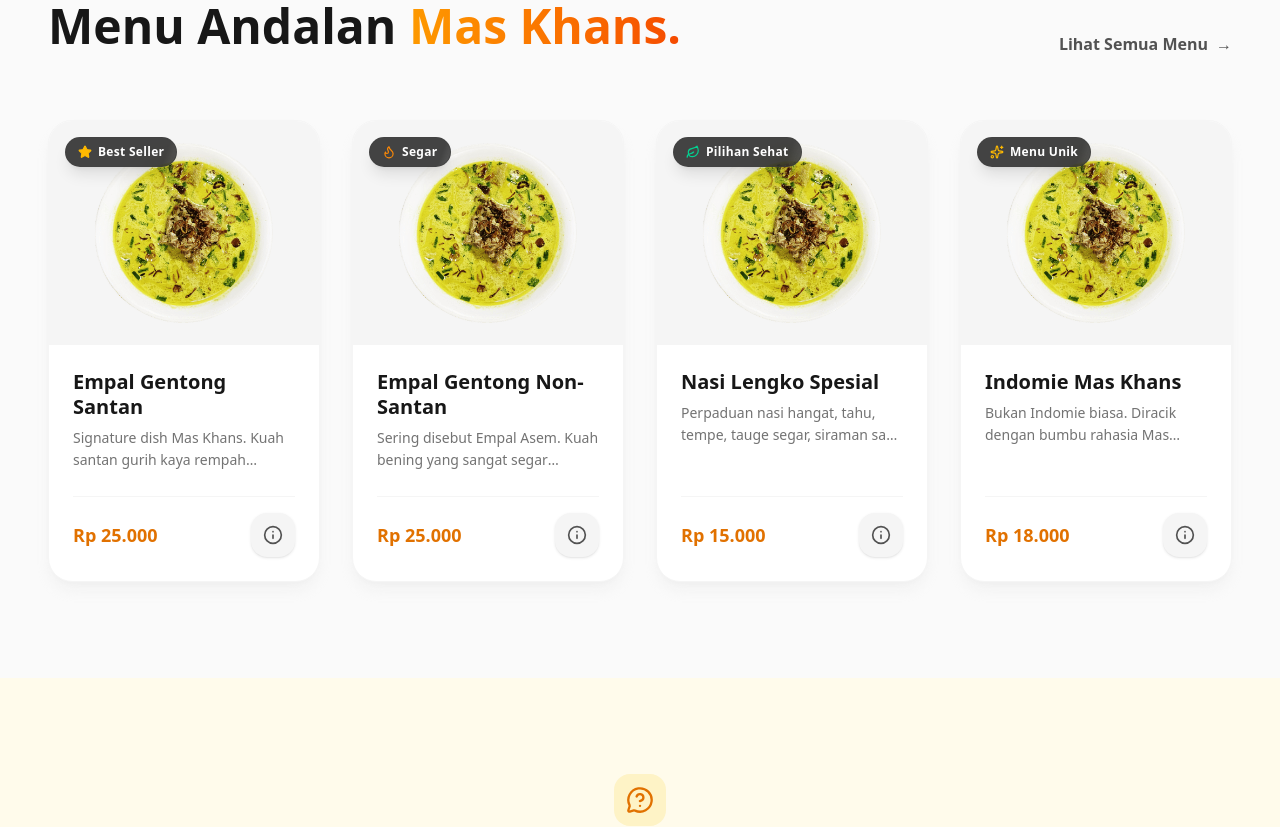
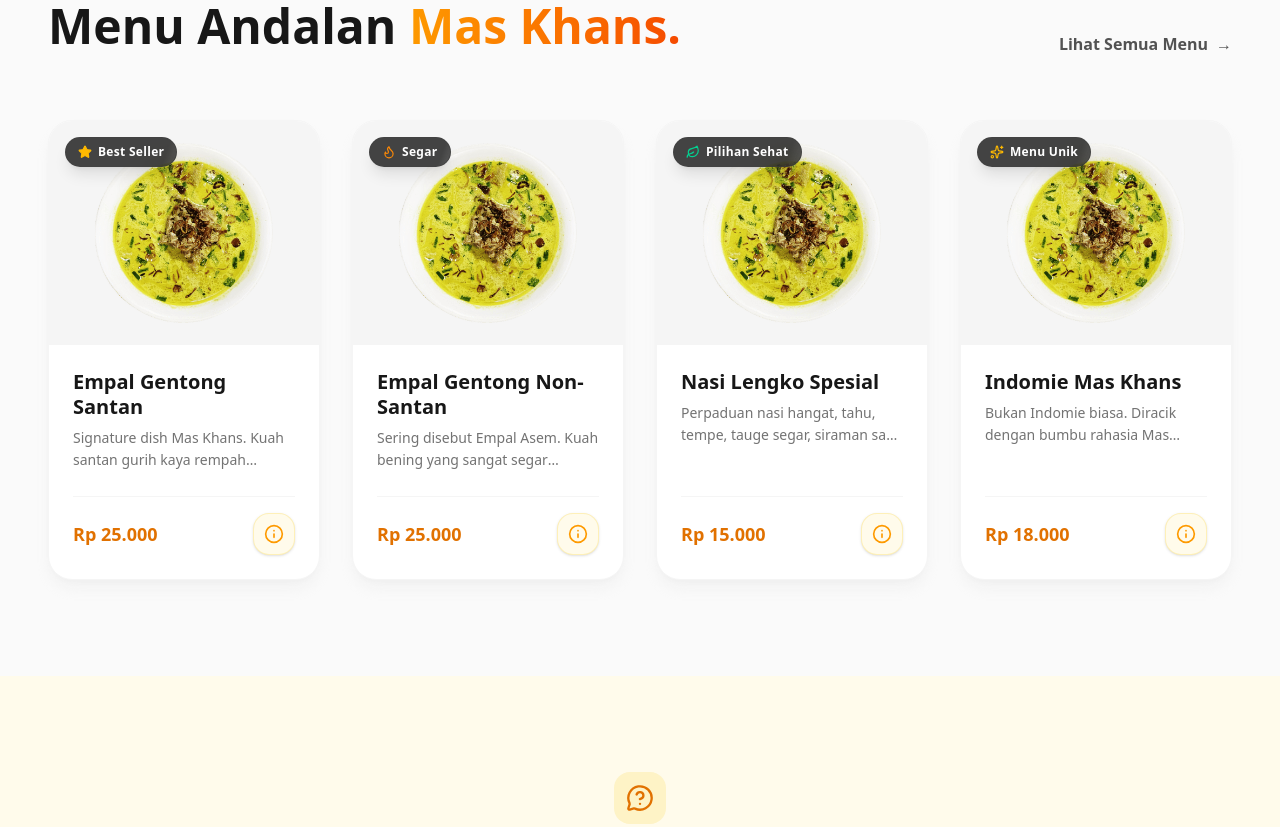
Before and after one commit to muhbintangmahardani/empalgentong-mas-khans, a Next.js app: page / in a window 1280 px wide. Shown: the part 2620-3447 px from the top of the page. Built offline with nearby package versions, Linux system fonts and the light colour scheme.

Commit message:
change components

```diff
--- a/app/components/Footer.tsx
+++ b/app/components/Footer.tsx
@@ -21,9 +21,16 @@
           {/* KOLOM 1: Brand & Sosial Media (Lebih Lebar - 4 Kolom) */}
           <div className="lg:col-span-4">
             <div className="flex items-center gap-3 mb-6">
-              <div className="h-10 w-10 bg-amber-500 rounded-xl flex items-center justify-center shadow-md shadow-amber-500/20">
-                <span className="text-neutral-900 font-extrabold text-xl">M</span>
+
+              {/* --- PERBAIKAN: Mengganti Inisial M dengan Logo Asli --- */}
+              <div className="h-12 w-12 rounded-xl flex items-center justify-center p-1 bg-white/5 border border-neutral-800 shadow-md">
+                <img
+                  src="/assets/logo.png"
+                  alt="Logo Mas Khans"
+                  className="h-full w-full object-contain drop-shadow-sm"
+                />
               </div>
+
               <span className="text-2xl font-extrabold text-white tracking-tight">
                 Mas Khans<span className="text-amber-500">.</span>
               </span>
--- a/app/components/PopularMenu.tsx
+++ b/app/components/PopularMenu.tsx
@@ -2,7 +2,7 @@
 
 import React, { useState } from 'react';
 import Link from 'next/link';
-import { Star, Flame, Sparkles, Info, X, Leaf } from 'lucide-react';
+import { Star, Flame, Sparkles, Info, X, Leaf, TrendingUp } from 'lucide-react';
 
 export default function PopularMenu() {
   const [selectedItem, setSelectedItem] = useState<any>(null);
@@ -76,19 +76,21 @@
 
       <div className="max-w-7xl mx-auto px-6 md:px-12">
 
-        {/* Header Section */}
-        <div className="flex flex-col md:flex-row justify-between items-end mb-12 md:mb-16 gap-6">
-          <div className="max-w-2xl">
+        {/* --- PERBAIKAN HEADER SECTION --- */}
+        {/* Mengubah items-end menjadi items-start di mobile agar mepet kiri di Android, lalu md:items-end di desktop */}
+        <div className="flex flex-col items-start md:flex-row md:justify-between md:items-end mb-12 md:mb-16 gap-6 w-full text-left">
+
+          <div className="max-w-2xl w-full">
             <span className="inline-flex items-center gap-2 px-4 py-1.5 rounded-full bg-amber-50 text-amber-600 font-bold text-sm mb-4 border border-amber-200/50 shadow-sm">
               <Sparkles size={16} className="animate-pulse text-amber-500" />
               Pilihan Favorit
             </span>
-            <h2 className="text-3xl md:text-4xl lg:text-5xl font-extrabold text-neutral-900 leading-tight">
+            <h2 className="text-3xl md:text-4xl lg:text-5xl font-extrabold text-neutral-900 leading-tight w-full">
               Menu Andalan <span className="text-transparent bg-clip-text bg-gradient-to-r from-amber-500 to-orange-600">Mas Khans.</span>
             </h2>
           </div>
 
-          <Link href="/menu" className="hidden md:flex items-center gap-2 text-neutral-600 hover:text-amber-600 font-semibold transition-colors group">
+          <Link href="/menu" className="hidden md:flex items-center gap-2 text-neutral-600 hover:text-amber-600 font-semibold transition-colors group shrink-0">
             Lihat Semua Menu
             <span className="transform group-hover:translate-x-1 transition-transform">→</span>
           </Link>
@@ -99,10 +101,11 @@
           {menuItems.map((item) => (
             <div
               key={item.id}
-              className="group bg-white rounded-3xl border border-neutral-100 shadow-lg shadow-neutral-200/40 overflow-hidden hover:shadow-2xl hover:shadow-amber-500/20 transition-all duration-300 hover:-translate-y-2 flex flex-col cursor-pointer"
+              // Menghapus 'group' dari parent card agar efek hover tidak saling menimpa dengan elemen anaknya di mobile
+              className="bg-white rounded-3xl border border-neutral-100 shadow-lg shadow-neutral-200/40 overflow-hidden hover:shadow-2xl hover:shadow-amber-500/20 transition-all duration-300 md:hover:-translate-y-2 flex flex-col cursor-pointer"
               onClick={() => setSelectedItem(item)}
             >
-              <div className="relative h-56 w-full overflow-hidden bg-neutral-100">
+              <div className="relative h-56 w-full overflow-hidden bg-neutral-100 group">
 
                 {item.badge && (
                   <div className="absolute top-4 left-4 z-20 overflow-hidden bg-neutral-900/80 backdrop-blur-md px-3 py-1.5 rounded-full shadow-lg border border-neutral-700/50">
@@ -120,14 +123,14 @@
                 <img
                   src={item.image}
                   alt={item.name}
-                  className="w-full h-full object-cover transform group-hover:scale-110 transition-transform duration-500 ease-out"
+                  className="w-full h-full object-cover transform md:group-hover:scale-110 transition-transform duration-500 ease-out"
                 />
-                <div className="absolute inset-0 bg-gradient-to-t from-neutral-900/40 to-transparent opacity-0 group-hover:opacity-100 transition-opacity duration-300"></div>
+                <div className="absolute inset-0 bg-gradient-to-t from-neutral-900/40 to-transparent opacity-0 md:group-hover:opacity-100 transition-opacity duration-300 hidden md:block"></div>
               </div>
 
               <div className="p-6 flex flex-col flex-grow">
                 <div className="flex-grow">
-                  <h3 className="text-xl font-bold text-neutral-900 group-hover:text-amber-600 transition-colors leading-tight mb-2">
+                  <h3 className="text-xl font-bold text-neutral-900 leading-tight mb-2">
                     {item.name}
                   </h3>
                   <p className="text-sm text-neutral-500 leading-relaxed mb-6 line-clamp-2">
@@ -139,12 +142,16 @@
                   <span className="text-lg font-extrabold text-amber-600">
                     {item.price}
                   </span>
-                  <div className="relative">
-                    <div className="absolute inset-0 bg-amber-400 rounded-2xl opacity-0 group-hover:opacity-100 group-hover:animate-ping"></div>
-                    <button className="relative z-10 bg-neutral-100 text-neutral-600 group-hover:bg-amber-500 group-hover:text-white p-3 rounded-2xl transition-all duration-300 shadow-sm group-hover:shadow-lg group-hover:shadow-amber-500/50 active:scale-90 flex items-center justify-center">
-                      <Info size={20} className="transform transition-transform duration-300 group-hover:rotate-12 group-hover:scale-110" />
-                    </button>
-                  </div>
+
+                  {/* --- PERBAIKAN TOMBOL INFO UNTUK MOBILE --- */}
+                  {/* Dibuat solid bg-amber-50 agar terlihat jelas sebagai tombol, dan membesar saat ditekan (active) */}
+                  <button
+                    className="flex items-center justify-center p-2.5 rounded-2xl bg-amber-50 text-amber-500 border border-amber-200/50 transition-all duration-200 active:scale-90 active:bg-amber-500 active:text-white md:hover:bg-amber-500 md:hover:text-white shadow-sm"
+                    aria-label="Lihat Detail Menu"
+                  >
+                    <Info size={20} />
+                  </button>
+
                 </div>
               </div>
             </div>
@@ -152,8 +159,8 @@
         </div>
 
         {/* Tombol Lihat Semua Menu (Mobile) */}
-        <div className="mt-10 text-center md:hidden">
-            <Link href="/menu" className="block w-full py-4 rounded-full border-2 border-amber-200 text-amber-600 font-bold hover:bg-amber-50 transition-colors">
+        <div className="mt-10 text-center md:hidden w-full">
+            <Link href="/menu" className="block w-full py-4 rounded-full border-2 border-amber-200 text-amber-600 font-bold hover:bg-amber-50 transition-colors active:scale-95">
                 Lihat Semua Menu
             </Link>
         </div>
@@ -172,7 +179,7 @@
           >
             <button
               onClick={closeModal}
-              className="absolute top-4 right-4 z-20 bg-black/40 hover:bg-black/60 text-white p-2 rounded-full backdrop-blur-md transition-all hover:rotate-90 hover:scale-110 duration-300"
+              className="absolute top-4 right-4 z-20 bg-black/40 hover:bg-black/60 active:scale-90 text-white p-2 rounded-full backdrop-blur-md transition-all md:hover:rotate-90 md:hover:scale-110 duration-300"
             >
               <X size={20} />
             </button>
@@ -191,7 +198,6 @@
                   <div className="absolute top-0 bottom-0 left-0 w-full bg-gradient-to-r from-transparent via-white/40 to-transparent animate-shimmer z-0 pointer-events-none"></div>
 
                   <div className="relative z-10 flex items-center gap-2 text-sm font-bold text-white tracking-wide">
-                    {/* --- PERBAIKAN: Menambahkan <any> pada ReactElement --- */}
                     {selectedItem.icon && React.cloneElement(selectedItem.icon as React.ReactElement<any>, { size: 16 })}
                     {selectedItem.badge}
                   </div>
--- a/app/components/Testimonial.tsx
+++ b/app/components/Testimonial.tsx
@@ -9,7 +9,7 @@
     id: 1,
     name: "Artha Nugraha",
     role: "Mahasiswa",
-    quote: "Empal gentong paling otentik di Jakarta! Kuahnya kental, dagingnya empuk banget. Rempahnya itu lho, bikin nagih. Wajib dicoba!",
+    quote: "Empal gentong paling otentik di Jakarta! Kuahnya kental, dagingnya empuk banget. Rempahnya bikin nagih. Wajib dicoba!",
     rating: 5,
     image: "/assets/artha.png"
   },
--- a/app/layout.tsx
+++ b/app/layout.tsx
@@ -34,7 +34,7 @@
   openGraph: {
     title: "Empal Gentong Mas Khans | Otentik Cirebon",
     description: "Nikmati kelezatan otentik Empal Gentong khas Cirebon di Slipi, Jakarta Barat.",
-    url: "https://empalgentong-mas-khans.vercel.app/", // Catatan: Jika nanti sudah beli domain (misal .com), ganti "/" ini dengan "https://www.domainanda.com"
+    url: "https://empalgentong-mas-khans.vercel.app/", // Bagus sekali! URL Vercel sudah dimasukkan
     siteName: "Empal Gentong Mas Khans",
     images: [
       {
@@ -65,9 +65,8 @@
   children: React.ReactNode;
 }>) {
   return (
-    // KUNCIAN 1: Tambahkan overflow-x-hidden agar layar HP tidak bocor ke samping
-    // BONUS: Tambahkan scroll-smooth agar klik menu navbar bergeraknya halus
-    <html lang="id" className="overflow-x-hidden scroll-smooth">
+    // PERBAIKAN: Menghapus 'scroll-smooth' agar pindah halaman jadi instan dan efek fade-in bisa bekerja optimal
+    <html lang="id" className="overflow-x-hidden">
       <body
         className={`${geistSans.variable} ${geistMono.variable} antialiased overflow-x-hidden w-full`}
       >
--- a/app/menu/page.tsx
+++ b/app/menu/page.tsx
@@ -5,13 +5,9 @@
 import { ArrowLeft, Info, X, LayoutGrid, UtensilsCrossed, Coffee } from 'lucide-react';
 
 export default function AllMenuPage() {
-  // State untuk mengontrol pop-up detail menu
   const [selectedItem, setSelectedItem] = useState<any>(null);
-
-  // State untuk filter kategori aktif
   const [activeFilter, setActiveFilter] = useState('Semua');
 
-  // Data lengkap semua menu
   const allMenuItems = [
     {
       id: 1,
@@ -87,15 +83,12 @@
     }
   ];
 
-  // Logika Filter Data
   const filteredMenu = activeFilter === 'Semua'
     ? allMenuItems
     : allMenuItems.filter(item => item.type === activeFilter.toLowerCase());
 
-  // Fungsi untuk menutup modal
   const closeModal = () => setSelectedItem(null);
 
-  // Daftar tombol filter
   const filterOptions = [
     { label: 'Semua', icon: <LayoutGrid size={18} /> },
     { label: 'Makanan', icon: <UtensilsCrossed size={18} /> },
@@ -103,33 +96,42 @@
   ];
 
   return (
-    <main className="min-h-screen bg-[#FFFBEB] pt-8 pb-24 relative">
+    // Menambahkan kelas 'animate-fade-in-page' ke pembungkus utama
+    <main className="min-h-screen bg-[#FFFBEB] pt-8 pb-24 relative animate-fade-in-page">
 
-      {/* --- INJEKSI CSS UNTUK ANIMASI MODAL & FILTER --- */}
       <style>{`
+        /* Animasi Transisi Halaman (Memudar Masuk) */
+        @keyframes fadeInPage {
+          from { opacity: 0; }
+          to { opacity: 1; }
+        }
+        .animate-fade-in-page {
+          animation: fadeInPage 0.6s ease-out forwards;
+        }
+
+        /* Animasi Modal & Filter */
         @keyframes fadeIn {
           from { opacity: 0; }
           to { opacity: 1; }
         }
         @keyframes popIn {
-          from { opacity: 0; transform: scale(0.95) translateY(10px); }
-          to { opacity: 1; transform: scale(1) translateY(0); }
+          from { opacity: 0; transform: scale(0.98); }
+          to { opacity: 1; transform: scale(1); }
         }
-        .animate-fade-in { animation: fadeIn 0.4s ease-out forwards; }
-        .animate-pop-in { animation: popIn 0.4s cubic-bezier(0.16, 1, 0.3, 1) forwards; }
+        .animate-fade-in { animation: fadeIn 0.3s ease-out forwards; }
+        .animate-pop-in { animation: popIn 0.3s ease-out forwards; }
       `}</style>
 
       <div className="max-w-7xl mx-auto px-6 md:px-12">
 
-        {/* Tombol Kembali */}
+        {/* Tombol Kembali ke #menu */}
         <div className="mb-8">
-          <Link href="/" className="inline-flex items-center gap-2 text-neutral-600 hover:text-amber-600 font-semibold transition-colors bg-white px-5 py-2.5 rounded-full shadow-sm border border-amber-100 w-fit">
+          <Link href="/#menu" className="inline-flex items-center gap-2 text-neutral-600 hover:text-amber-600 font-semibold transition-colors bg-white px-5 py-2.5 rounded-full shadow-sm border border-amber-100 w-fit active:scale-95">
             <ArrowLeft size={20} />
-            Kembali ke Beranda
+            Kembali
           </Link>
         </div>
 
-        {/* --- PERBAIKAN: Header Halaman Rata Kiri --- */}
         <div className="text-left mb-10">
           <h1 className="text-4xl md:text-5xl font-extrabold text-neutral-900 leading-tight mb-4">
             Menu Lengkap <span className="text-amber-500">Mas Khans.</span>
@@ -139,7 +141,6 @@
           </p>
         </div>
 
-        {/* --- TABS FILTER KATEGORI (Juga diubah menjadi Rata Kiri) --- */}
         <div className="flex flex-wrap items-center justify-start gap-3 mb-10">
           {filterOptions.map((option) => (
             <button
@@ -157,7 +158,6 @@
           ))}
         </div>
 
-        {/* Grid Semua Menu */}
         <div key={activeFilter} className="grid grid-cols-1 md:grid-cols-2 lg:grid-cols-3 gap-8 animate-fade-in">
           {filteredMenu.map((item) => (
             <div
@@ -179,7 +179,6 @@
               <div className="flex items-center justify-between px-2 pt-4 border-t border-neutral-100 mt-auto">
                 <span className="text-xl font-extrabold text-amber-600">{item.price}</span>
 
-                {/* Tombol Info (Detail) */}
                 <div className="relative">
                   <div className="absolute inset-0 bg-amber-400 rounded-2xl opacity-0 group-hover:opacity-100 group-hover:animate-ping"></div>
                   <button className="relative z-10 bg-neutral-100 text-neutral-600 group-hover:bg-amber-500 group-hover:text-white p-3 rounded-2xl transition-all duration-300 shadow-sm group-hover:shadow-lg group-hover:shadow-amber-500/50 active:scale-90 flex items-center justify-center">
@@ -191,7 +190,6 @@
             </div>
           ))}
 
-          {/* Jika Menu Kosong */}
           {filteredMenu.length === 0 && (
             <div className="col-span-full text-center py-20">
               <p className="text-neutral-500 text-lg">Maaf, menu belum tersedia untuk kategori ini.</p>
@@ -201,7 +199,6 @@
 
       </div>
 
-      {/* --- MODAL POP-UP DETAIL MENU --- */}
       {selectedItem && (
         <div
           className="fixed inset-0 z-[100] flex items-center justify-center p-4 bg-neutral-900/60 backdrop-blur-sm animate-fade-in"
@@ -225,7 +222,6 @@
                 className="w-full h-full object-cover"
               />
               <div className="absolute inset-0 bg-gradient-to-t from-black/60 to-transparent"></div>
-              {/* Menampilkan kategori sebagai badge di modal */}
               <div className="absolute bottom-4 left-6 bg-amber-500 text-white px-3 py-1.5 rounded-full text-xs font-bold flex items-center shadow-md">
                 {selectedItem.category}
               </div>
@@ -240,7 +236,6 @@
                 {selectedItem.description}
               </p>
 
-              {/* Harga Terpusat (Tanpa Tombol Pesan) */}
               <div className="flex items-center justify-between pt-6 border-t border-neutral-100">
                 <div className="flex flex-col w-full text-center">
                   <span className="text-sm text-neutral-500 font-medium uppercase tracking-widest mb-1">Harga Menu</span>
```
